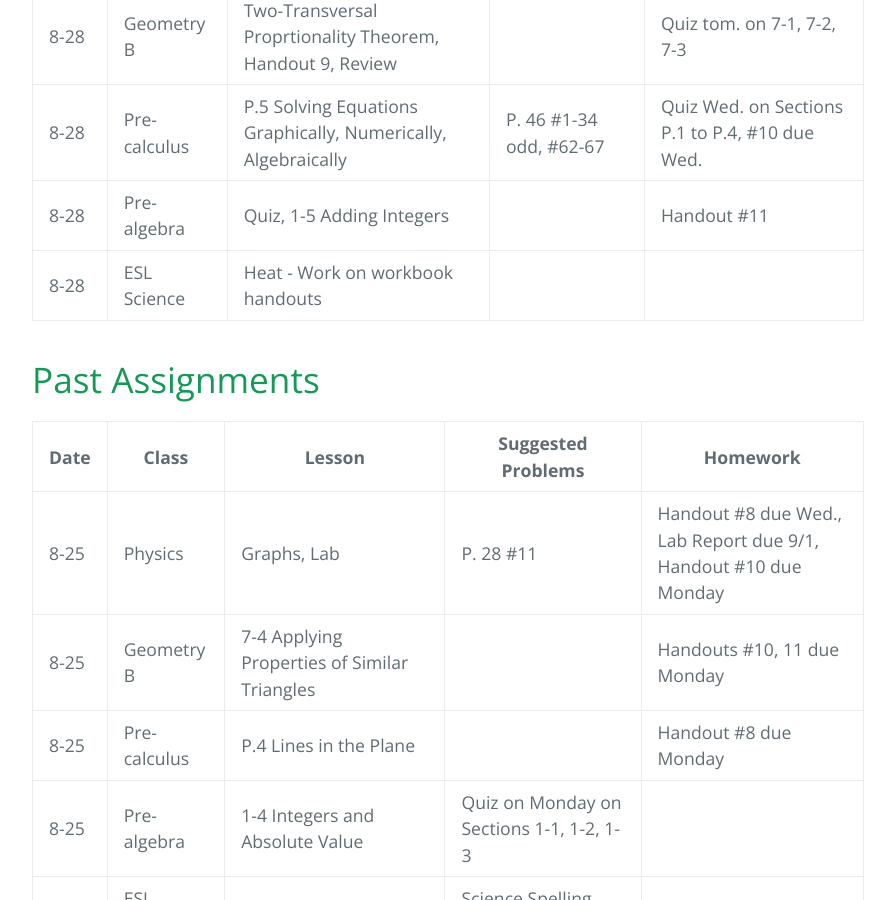
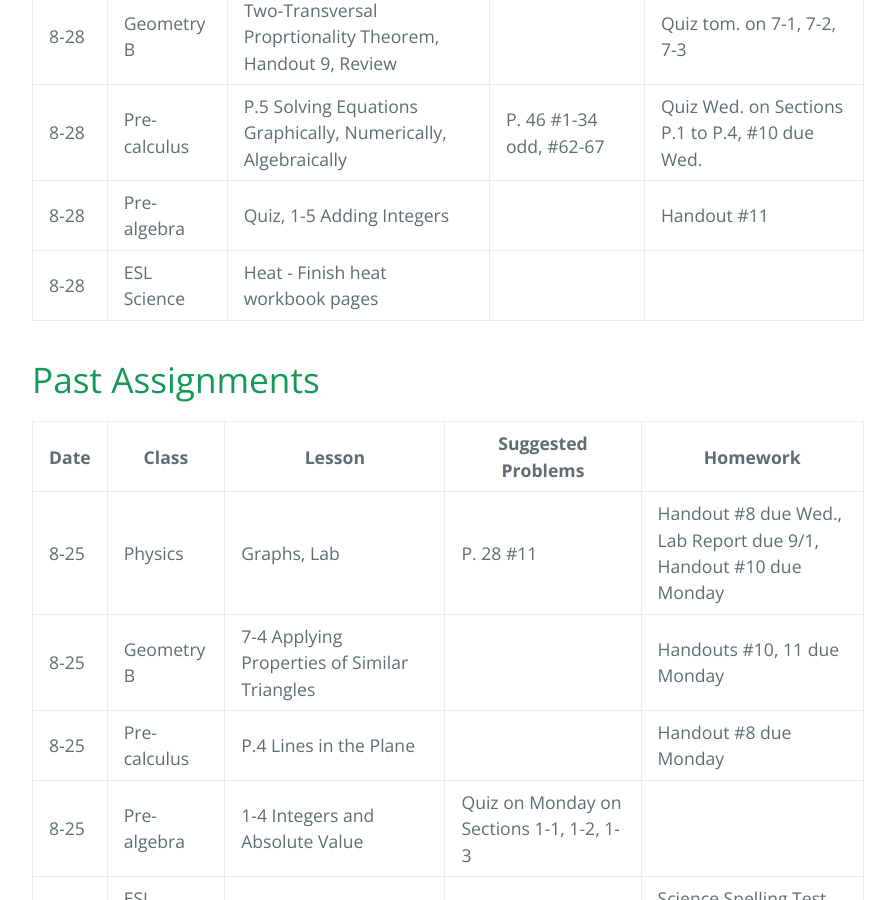
Before and after one commit to gpayoo/gpayoo, a Jekyll site: the page built from index.md, in a window 1280 px wide and 900 px high, scrolled down 720 px. Shown: the whole window, without its empty margins (192-1087 px from the left). Built offline with Jekyll 4.4.1, drawn with Linux system fonts in a browser that asks for light colours; our own code applies the rules of GitHub Pages for plain Markdown files.

Commit message:
Update index.md

```diff
--- a/index.md
+++ b/index.md
@@ -13,7 +13,7 @@ layout: default
 | 8-28 | Geometry B | Two-Transversal Proprtionality Theorem, Handout 9, Review | | Quiz tom. on 7-1, 7-2, 7-3|
 | 8-28 | Pre-calculus | P.5 Solving Equations Graphically, Numerically, Algebraically | P. 46 #1-34 odd, #62-67 | Quiz Wed. on Sections P.1 to P.4, #10 due Wed.
 | 8-28 | Pre-algebra | Quiz, 1-5 Adding Integers | | Handout #11
-| 8-28 | ESL Science | Heat - Work on workbook handouts |  |
+| 8-28 | ESL Science | Heat - Finish heat workbook pages |  |
 
 
 # [](#header-2) Past Assignments
@@ -24,7 +24,7 @@ layout: default
 | 8-25 | Geometry B | 7-4 Applying Properties of Similar Triangles | |Handouts #10, 11 due Monday|
 | 8-25 | Pre-calculus | P.4 Lines in the Plane |  | Handout #8 due Monday
 | 8-25 | Pre-algebra | 1-4 Integers and Absolute Value | Quiz on Monday on Sections 1-1, 1-2, 1-3
-| 8-25 | ESL Science |  Heat | Science Spelling Test Mon. |
+| 8-25 | ESL Science |  Heat || Science Spelling Test Mon. |
 | 8-24 | Physics | Graphs, Lab | P. 28 #11 |  P. 47 # 1-6, Handout #8 due Wed., Lab Report due 9/1, Handout #10 due Monday
 | 8-24 | Geometry B | 7-4 Applying Properties of Similar Triangles | Handouts #10, 11 due Monday|
 | 8-24 | Pre-calculus | P.3 Linear Equations and Inequalities | Read p. 24-28 P. 29+ #18, 23, 27, 31-34, 41, 49,51, 54, 65-68, 70, 73 | Bring scientific calculator Monday, Quiz Wed.
```
